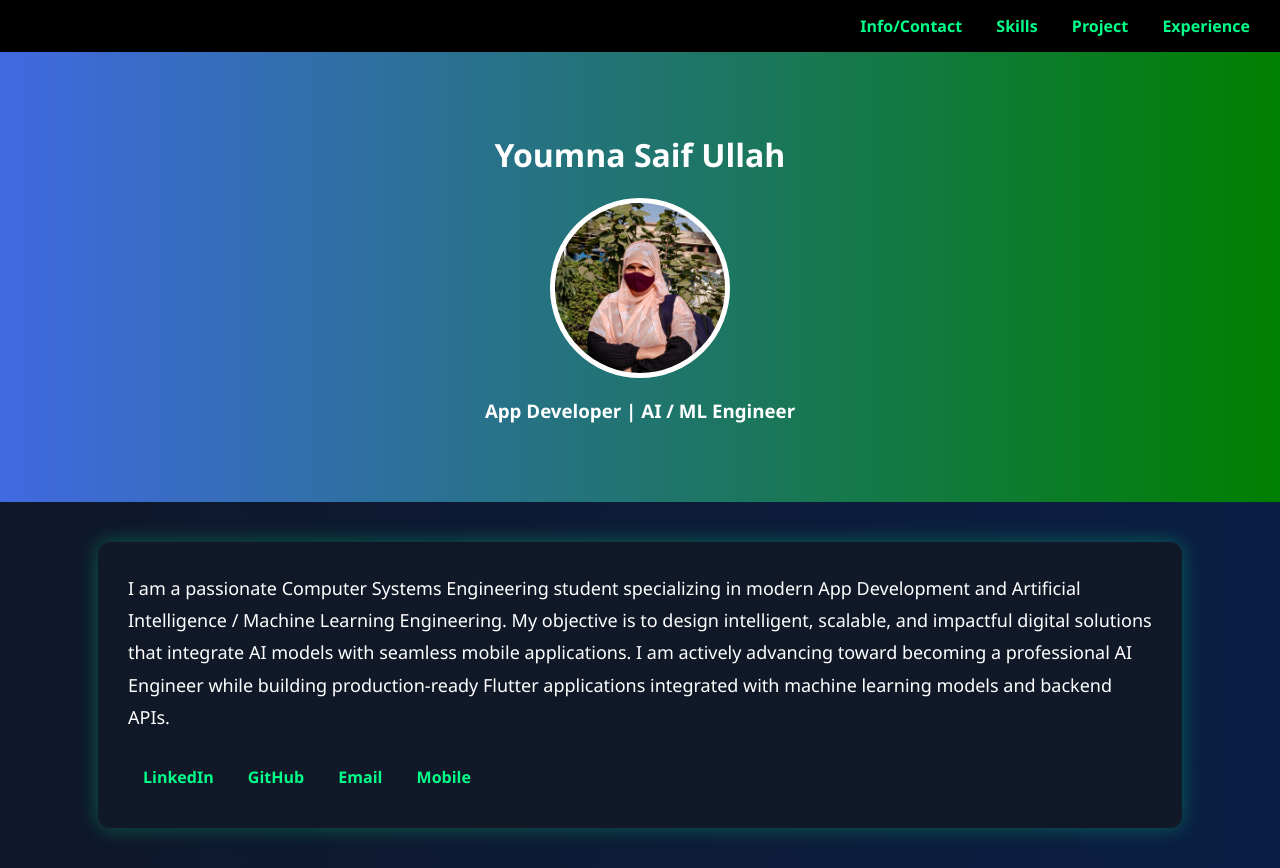
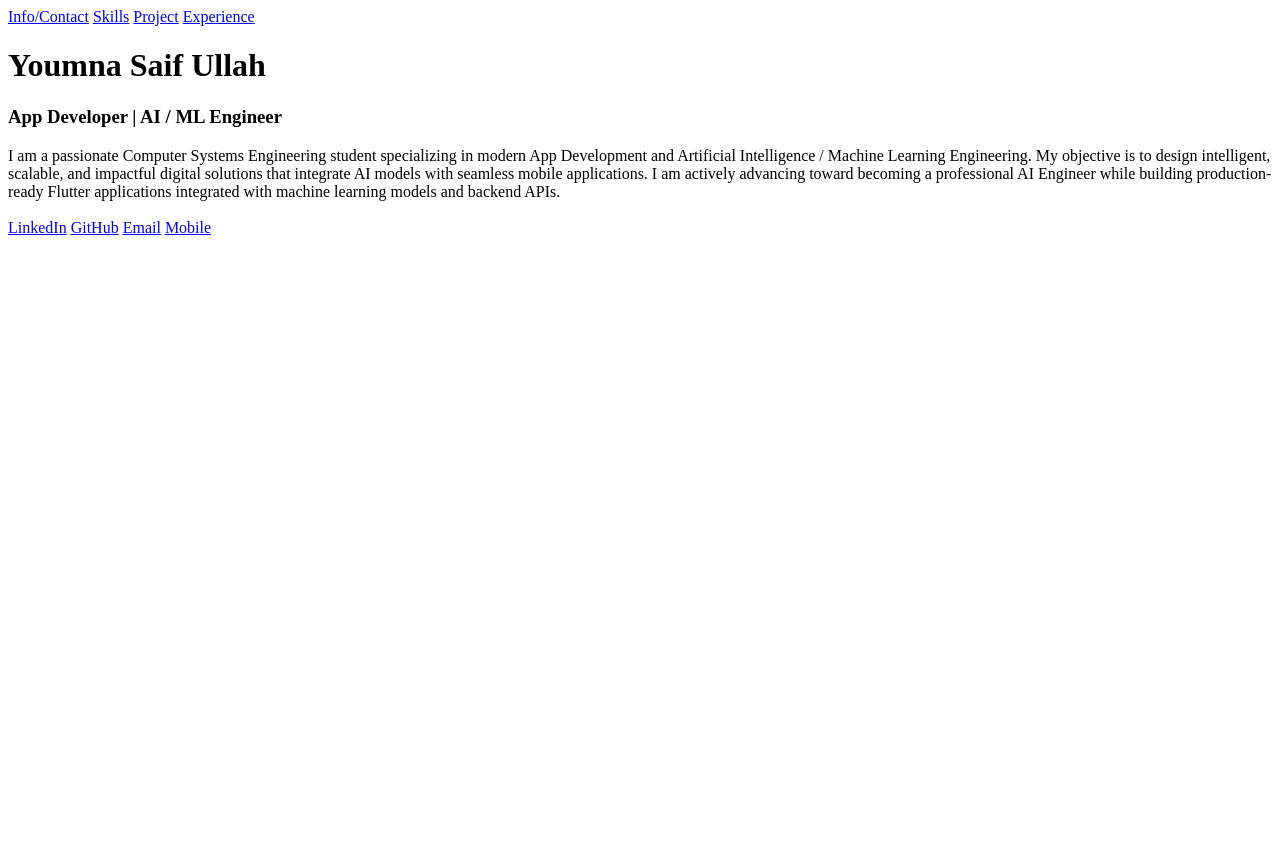
Before and after one commit to youmna-saifullah/Profile, a plain HTML site: page index.html in a window 1280 px wide. After the commit the page ends 800 px from the top, so only its background shows below. Drawn offline with Linux system fonts and the light colour scheme.

Commit message:
Remove css add inly html code

```diff
--- a/index.html
+++ b/index.html
@@ -4,77 +4,6 @@
 <meta charset="UTF-8">
 <meta name="viewport" content="width=device-width, initial-scale=1.0">
 <title>Youmna Saif Ullah | Portfolio</title>
-
-<style>
-body{
-margin:0;
-font-family:Segoe UI, sans-serif;
-background:linear-gradient(to right,#0f172a,#0a1f44);
-color:white;
-}
-
-nav{
-background:black;
-padding:15px;
-text-align:right;
-}
-
-nav a{
-color:#00ff88;
-margin:0 15px;
-text-decoration:none;
-font-weight:bold;
-}
-
-nav a:hover{
-color:#4169e1;
-}
-
-.hero{
-text-align:center;
-padding:60px 20px;
-background:linear-gradient(to right,#4169e1,#008000);
-}
-
-.profile{
-width:170px;
-height:170px;
-border-radius:50%;
-margin:20px auto;
-border:5px solid white;
-background-image:url("profile.jpg");
-background-size:cover;
-background-position:center;
-background-repeat:no-repeat;
-}
-
-.container{
-width:80%;
-margin:40px auto;
-background:#111827;
-padding:30px;
-border-radius:12px;
-box-shadow:0 0 20px rgba(0,255,136,0.3);
-}
-
-.intro{
-font-size:18px;
-line-height:1.8;
-}
-
-.contact a{
-display:inline-block;
-margin:10px 15px;
-color:#00ff88;
-text-decoration:none;
-font-weight:bold;
-}
-
-.contact a:hover{
-color:#4169e1;
-}
-
-</style>
 </head>
 
 <body>
```
Also changed, not shown: experience.html (+0 -22 lines), projects.html (+0 -22 lines), skills.html (+0 -56 lines).
